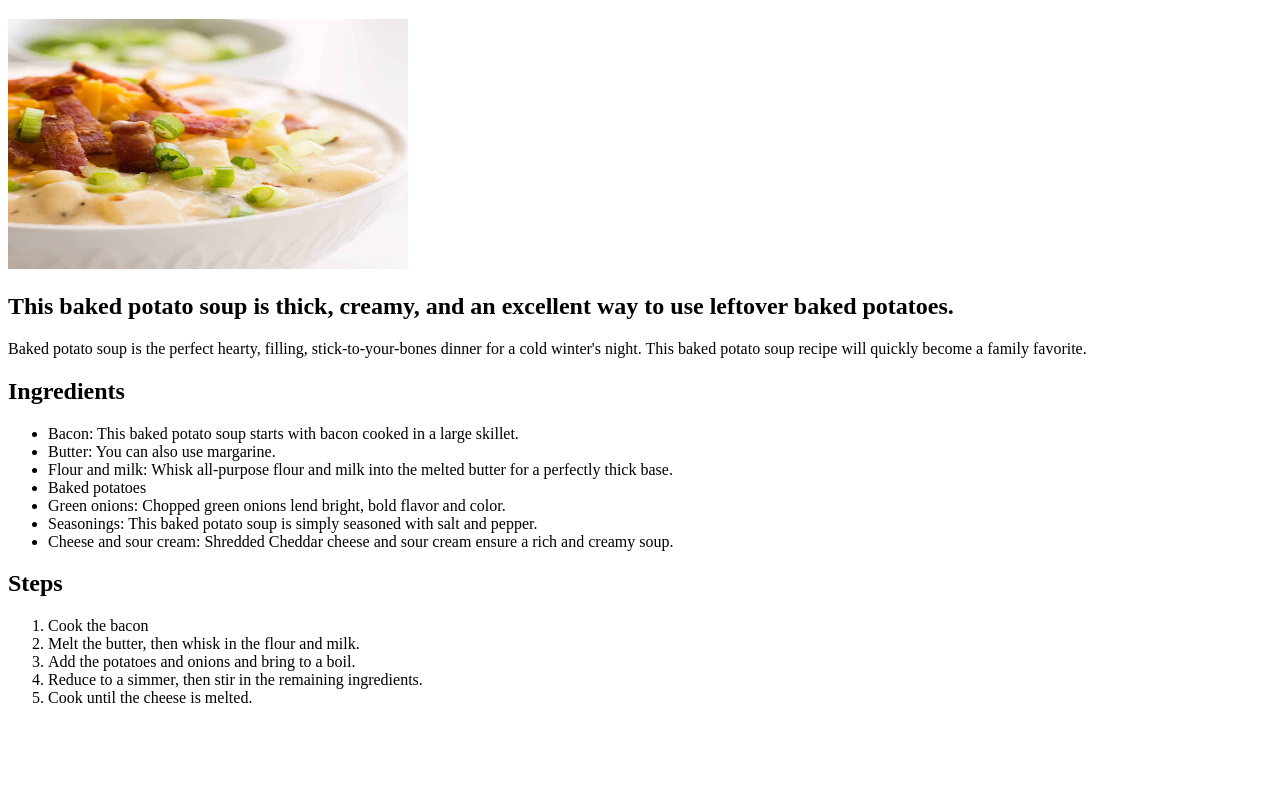
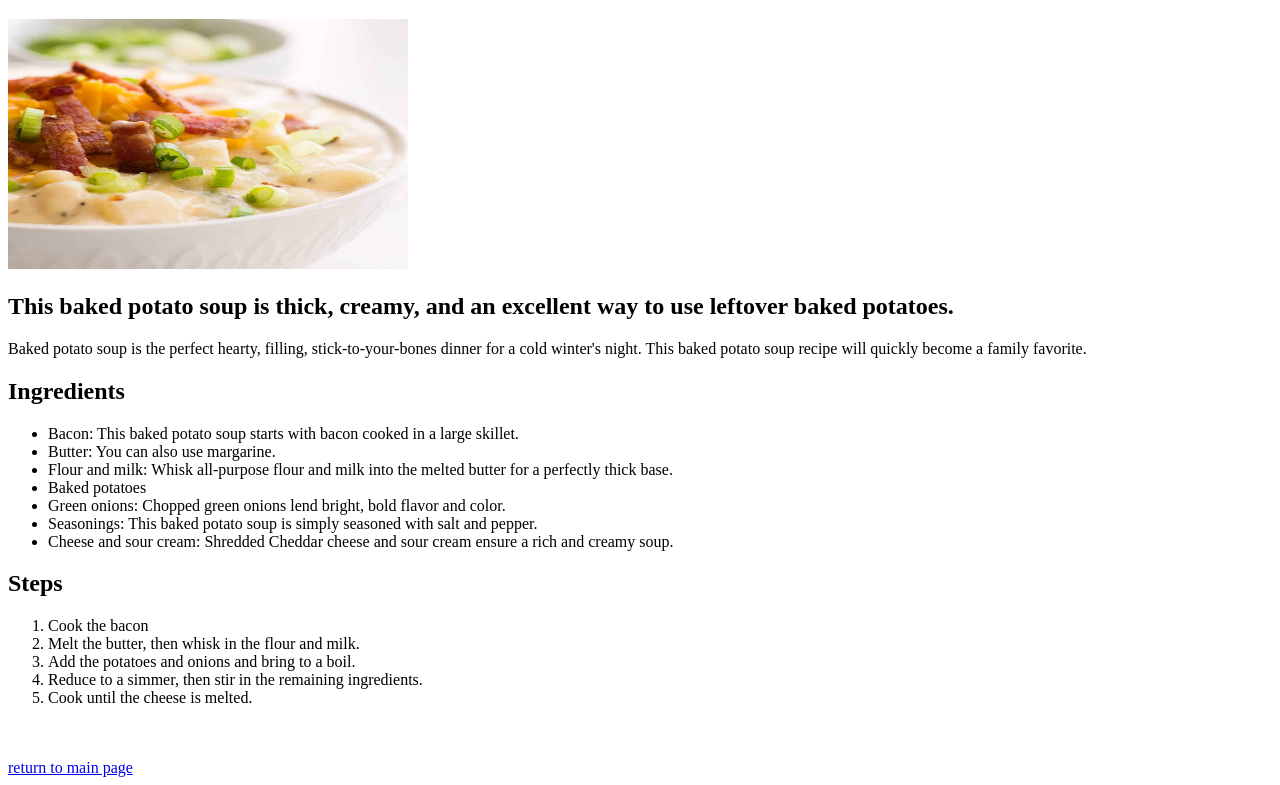
Before and after one commit to chimpbros/odin-recipes, a plain HTML site: page recipes/baked-potatoes-soup.html in a window 1280 px wide. Shown: the part 61-846 px from the top of the page. Before the commit the page ends 800 px from the top, so only its background shows below. Drawn offline with Linux system fonts and the light colour scheme.

Commit message:
add link to main page

```diff
--- a/recipes/baked-potatoes-soup.html
+++ b/recipes/baked-potatoes-soup.html
@@ -31,5 +31,8 @@
         <li>Reduce to a simmer, then stir in the remaining ingredients.</li>
         <li>Cook until the cheese is melted.</li>
     </ol>
+    <br>
+    <br>
+    <a href="../index.html">return to main page</a>
 </body>
 </html>
```
Also changed, not shown: recipes/egg-salad.html (+3 -0 lines), recipes/zucchini-bread.html (+3 -0 lines).
